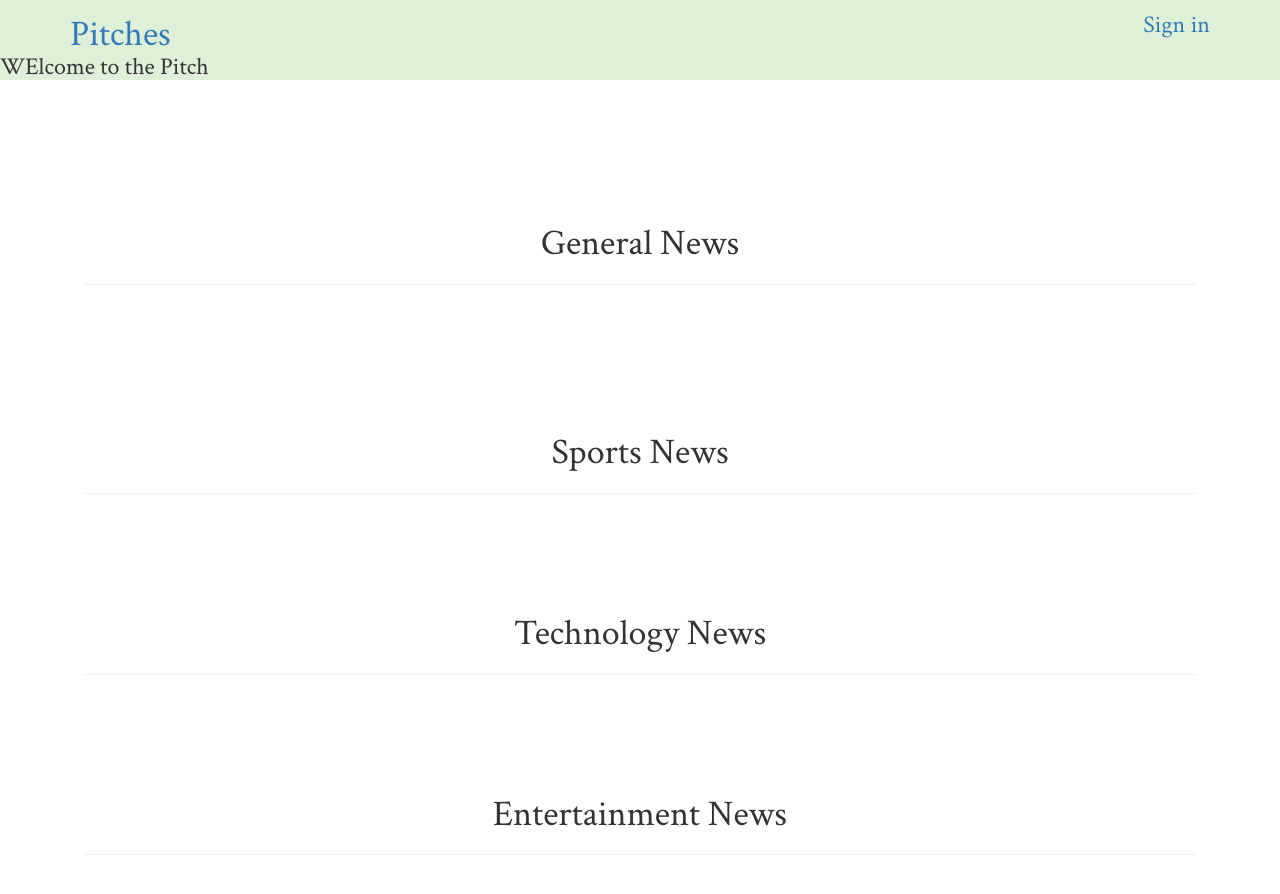
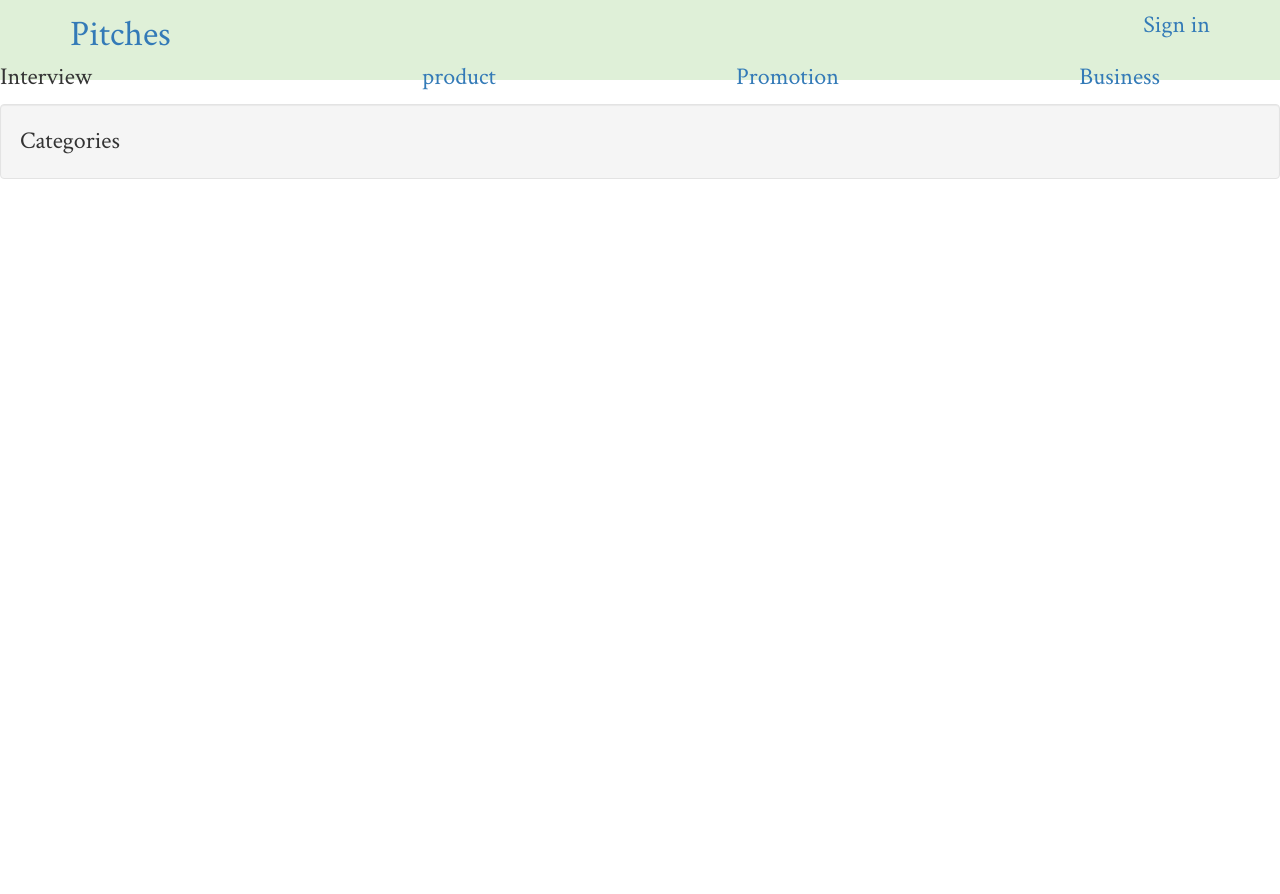
Before and after one commit to TonyKioko/Pitches, a Flask app: page / in a window 1280 px wide. Shown: the top 894 px of the page. Run offline with Flask 2, Linux system fonts and the light colour scheme; data that the repository does not hold is empty; some libraries are stand-ins or nearby versions.

Commit message:
update README

```diff
--- a/app/templates/comments.html
+++ b/app/templates/comments.html
@@ -19,9 +19,9 @@
 </div>
 </div>
 
-     <h3> View Comments</h3>
+     <!--<h3> View Comments</h3>-->
 
-         {{macro.displayComments(comments_list)}}
-</div>
+         <!--{{macro.displayComments(comments_list)}}-->
+<!--</div>-->
 
 {% endblock%}
--- a/app/templates/home.html
+++ b/app/templates/home.html
@@ -24,53 +24,98 @@
 
     </head>
     <body>
-        WElcome to the Pitch
-         <div class="main-container">
-            <div class="main wrapper clearfix">
-        <div class="container" style="font-family: 'Crimson Text', serif;font-size:20px">
-            <div class="col-md-12" id="interview" style="margin-top:120px;">
-                <h1 class="text-center">General News</h1>
-                <hr>
+
+        <div class="categories">
+            <!-- <a href="#trial" class="col-md-4 btn btn-info" data-toggle="collapse">Simple collapsible</a> -->
+            <ul class="nav nav-pills nav-justified">
+                    <li class="><a data-toggle="pill" href="#interview">Interview</a></li>
+                    <li><a data-toggle="pill" href="#product">product</a></li>
+                    <li><a data-toggle="pill" href="#promotion">Promotion</a></li>
+                    <li><a data-toggle="pill" href="#business">Business</a></li>
+                  </ul>
+            <div class="w3-sidebar w3-light-grey w3-bar-block" id="sidebar">
+         <p class="well">Categories</p>
+         <!--{{ macro.displayCategory(interview) }}-->
+        </div>
+
+
+                    <div id="interview" class="tab-pane fade in active">
+                            <div class="col-md-4">
                                  {{macro.displayCategory(interview)}}
-
                             </div>
-            <hr>
-            <br>
-            <div class="col-md-12" id="product">
-                <br>
-                <div style="margin-top:100px">
-                        <h1 class="text-center">Sports News</h1>
-                        <hr>
-                       {{macro.displayCategory(product)}}
 
                         </div>
 
+                    <div id="product" class="tab-pane fade">
+                         <div class="col-md-4">
+                            {{macro.displayCategory(product)}}
                         </div>
-            <hr>
-            <div class="col-md-12" id="promotion">
-              <div style="margin-top:100px">
-                <h1 class="text-center">Technology News</h1>
-                <hr>
+                    </div>
+                    <div id="promotion" class="tab-pane fade">
+                        <div class="col-md-4">
                             {{macro.displayCategory(promotion)}}
                         </div>
-
                     </div>
-            <hr>
-            <div class="col-md-12" id="business">
-              <div style="margin-top:100px">
-                <h1 class="text-center">Entertainment News</h1>
-                <hr>
+                    <div id="business" class="tab-pane fade">
+                            <div class="col-md-4">
                                 {{macro.displayCategory(business)}}
                             </div>
+                    </div>
+                  </div>
+                  <!-- <div class="row">
+                        <h1>Comments</h1>
+                        <hr>
+                        {% if comments %}
+                            {{macro.displayComments(comments)}}
+                        {% endif %}
+                </div> -->
+    </div>
+         <!--<div class="main-container">-->
+            <!--<div class="main wrapper clearfix">-->
+        <!--<div class="container" style="font-family: 'Crimson Text', serif;font-size:20px">-->
+            <!--<div class="col-md-12" id="interview" style="margin-top:80px;">-->
+                <!--<h1 class="text-center">Interview</h1>-->
+                <!--<hr>-->
+               <!--{{macro.displayCategory(interview)}}-->
 
-            </div>
-            <hr>
-        </div>
+            <!--</div>-->
+            <!--<hr>-->
+            <!--<br>-->
+            <!--<div class="col-md-12" id="product">-->
+                <!--<br>-->
+                <!--<div style="">-->
+                        <!--<h1 class="text-center">Product</h1>-->
+                        <!--<hr>-->
+                       <!--{{macro.displayCategory(product)}}-->
+
+                <!--</div>-->
+
+            <!--</div>-->
+            <!--<hr>-->
+            <!--<div class="col-md-12" id="promotion">-->
+              <!--<div style="">-->
+                <!--<h1 class="text-center">Promotion</h1>-->
+                <!--<hr>-->
+                <!--{{macro.displayCategory(promotion)}}-->
+                  <!--</div>-->
+
+            <!--</div>-->
+            <!--<hr>-->
+            <!--<div class="col-md-12" id="business">-->
+              <!--<div style="">-->
+                <!--<h1 class="text-center">Business</h1>-->
+                <!--<hr>-->
+                <!--{{macro.displayCategory(business)}}-->
+                  <!--</div>-->
+
+            <!--</div>-->
+            <!--<hr>-->
+        <!--</div>-->
 
 
 
-            </div>
-        </div>
+            <!--</div>-->
+        <!--</div>-->
          <!--<div class="col-md-12" id="interview">-->
              <!--<p>The standard Lorem Ipsum passage, used since the 1500s-->
 <!--"Lorem ipsum dolor sit amet, consectetur adipiscing elit, sed do eiusmod tempor incididunt ut labore et dolore magna aliqua. Ut enim ad minim veniam, quis nostrud exercitation ullamco laboris nisi ut aliquip ex ea commodo consequat. Duis aute irure dolor in reprehenderit in voluptate velit esse cillum dolore eu fugiat nulla pariatur. Excepteur sint occaecat cupidatat non proident, sunt in culpa qui officia deserunt mollit anim id est laborum."-->
--- a/app/templates/macros.html
+++ b/app/templates/macros.html
@@ -5,8 +5,8 @@
 
         <h3>{{pitch.user.username}}</h3>
         <h1>{{pitch.body}}</h1>
-        <!--<p><a href="/comment/new">Comment</a></p>-->
-          <a href="/pitch/{{pitch.id}}"><h4>COMMENT</h4></a>
+
+          <a href="/pitch/{{pitch.id}}"><h4>Comment</h4></a>
 
 
             </div>
```
Also changed, not shown: README.md. Lines whose indentation alone changed are shown as unchanged.
